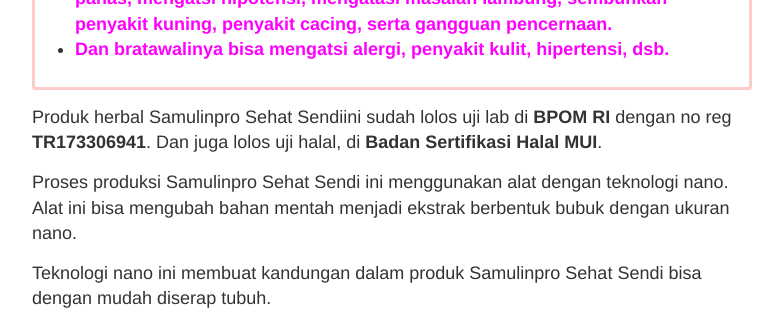
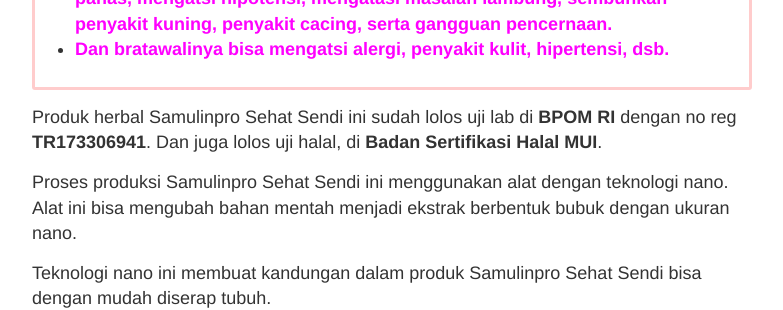
Before and after one commit to zeinherbal/zeinherbal.github.io, a Jekyll site: the page built from _posts/2019-12-10-obat-nyeri-tumit.md, in a window 1280 px wide and 900 px high, scrolled down 2438 px. Shown: the part 153-463 px from the top of the window, without its empty margins (248-1031 px from the left). Built offline with Jekyll 4.4.1, drawn with Linux system fonts in a browser that asks for light colours; a script that is not in the unit is left out.

Commit message:
Update 2019-12-10-obat-nyeri-tumit.md

```diff
--- a/_posts/2019-12-10-obat-nyeri-tumit.md
+++ b/_posts/2019-12-10-obat-nyeri-tumit.md
@@ -116,7 +116,7 @@
 	</ul>
 </div>
 
-Produk herbal Samulinpro Sehat Sendiini sudah lolos uji lab di **BPOM RI** dengan no reg **TR173306941**. Dan juga lolos uji halal, di **Badan Sertifikasi Halal MUI**.
+Produk herbal Samulinpro Sehat Sendi ini sudah lolos uji lab di **BPOM RI** dengan no reg **TR173306941**. Dan juga lolos uji halal, di **Badan Sertifikasi Halal MUI**.
 
 Proses produksi Samulinpro Sehat Sendi ini menggunakan alat dengan teknologi nano. Alat ini bisa mengubah bahan mentah menjadi ekstrak berbentuk bubuk dengan ukuran nano.
 
```
